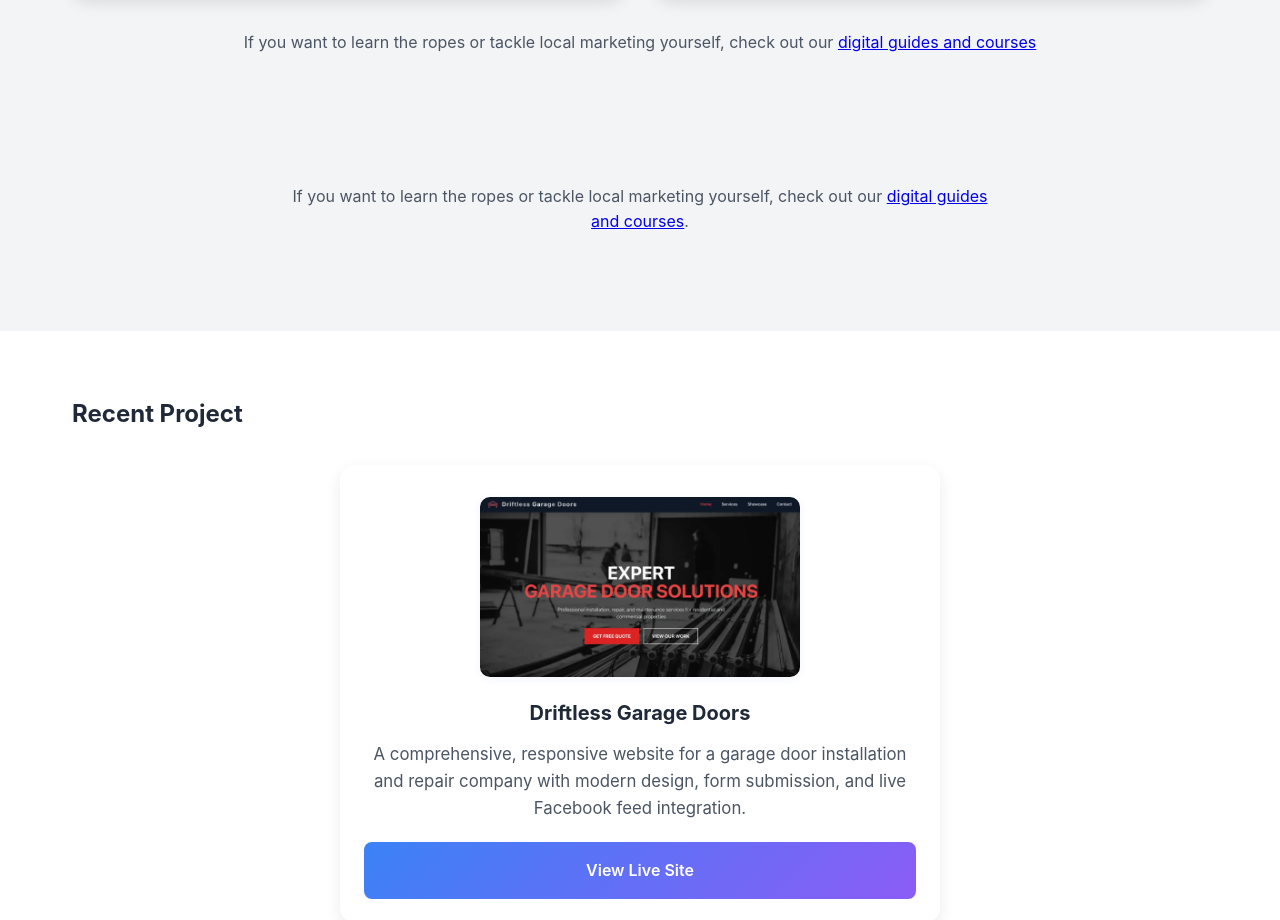
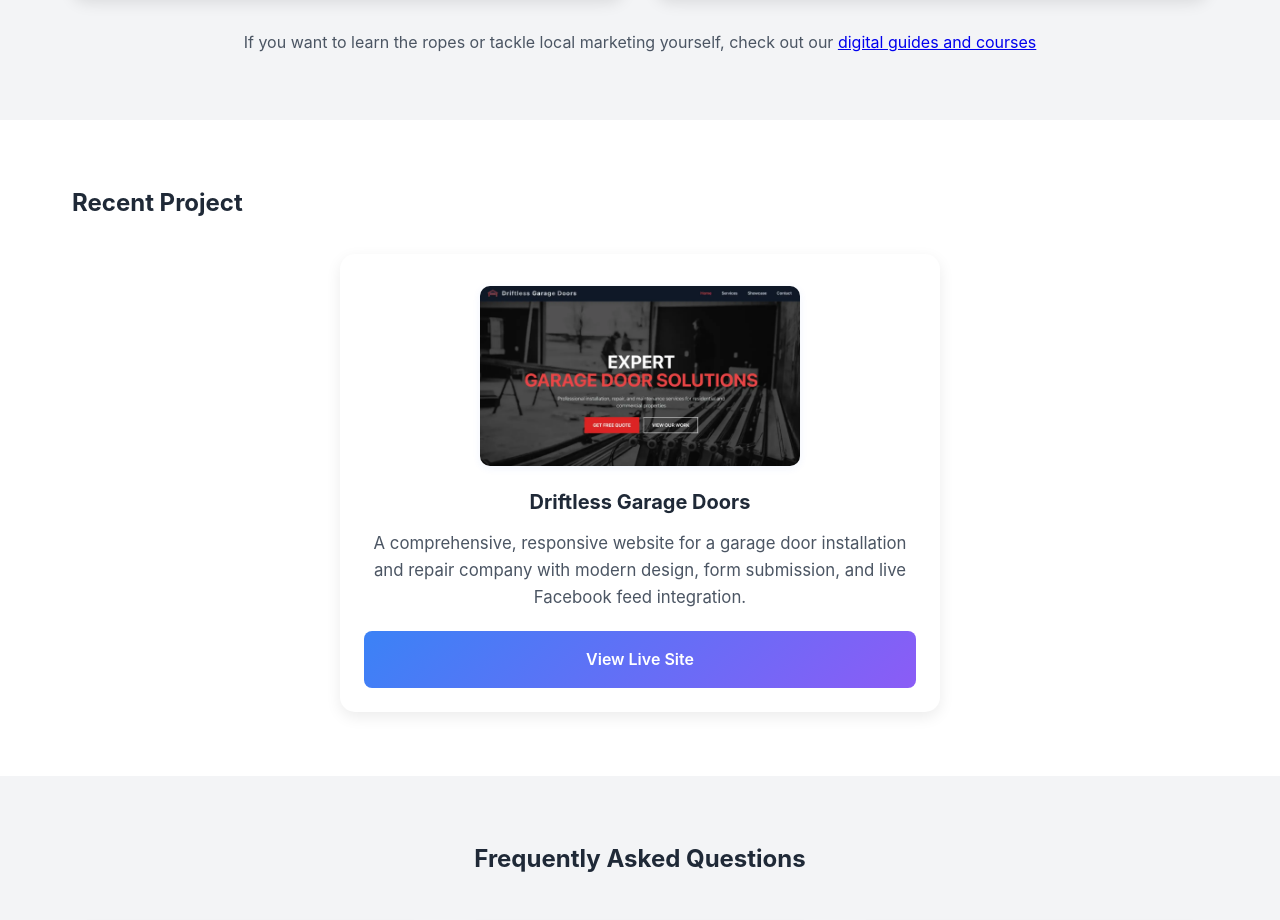
Before and after one commit to cjcody/codyjwebstudio, a website: page services.html in a window 1280 px wide. Shown: the part 1620-2540 px from the top of the page. Drawn offline with Linux system fonts and the light colour scheme.

Commit message:
Remove redundant section from services.html
Removed redundant section about digital guides and courses.

```diff
--- a/services.html
+++ b/services.html
@@ -162,12 +162,6 @@
             </div>
         </section>
 
-        <section class="why-me" style="background: var(--light-background);">
-            <div class="container">
-                <p style="text-align: center; max-width: 700px; margin: 0 auto 2rem; color: var(--light-text);">If you want to learn the ropes or tackle local marketing yourself, check out our <a href="shop/">digital guides and courses</a>.</p>
-            </div>
-        </section>
-
         <section class="why-me">
             <div class="container">
                 <h2>Recent Project</h2>
```
